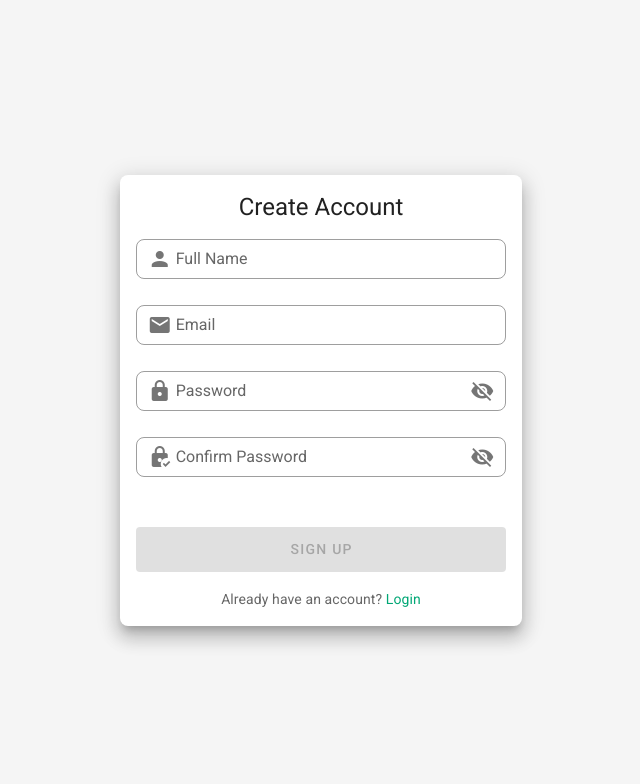
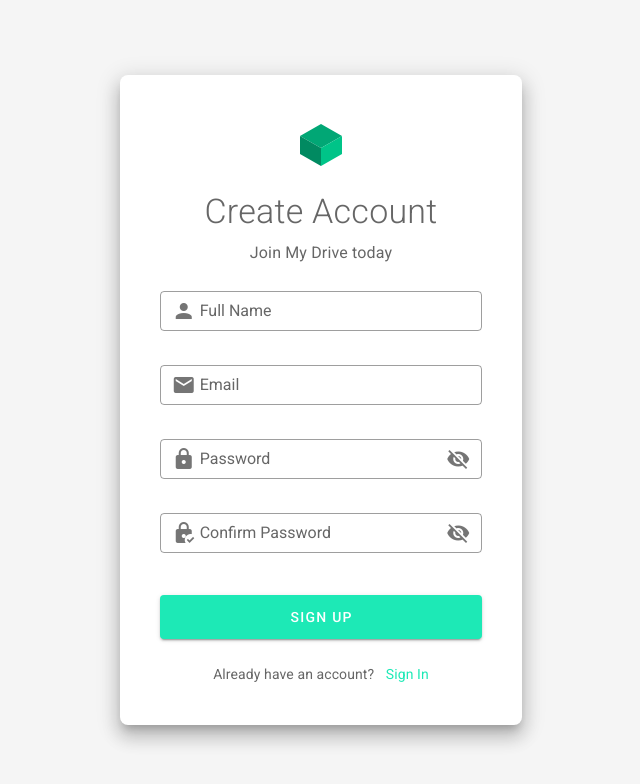
Before and after one commit to Ali-Bhatti/my-drive, a Vue app: page /signup in a window 1280 px wide. Shown: the top 784 px of the page, without its empty margins (319-959 px from the left). Built offline with nearby package versions, Linux system fonts and the light colour scheme.

Commit message:
Refactor Login and Signup components for improved user experience, integrate Logo component, and enhance form validation logic.

```diff
--- a/public/index.html
+++ b/public/index.html
@@ -4,14 +4,14 @@
     <meta charset="utf-8">
     <meta http-equiv="X-UA-Compatible" content="IE=edge">
     <meta name="viewport" content="width=device-width,initial-scale=1.0">
-    <link rel="icon" href="<%= BASE_URL %>favicon-1.png">
+    <link rel="icon" type="image/svg+xml" href="<%= BASE_URL %>favicon.svg">
     <title>My Drive</title>
     <link rel="stylesheet" href="https://fonts.googleapis.com/css?family=Roboto:100,300,400,500,700,900">
     <link rel="stylesheet" href="https://cdn.jsdelivr.net/npm/@mdi/font@latest/css/materialdesignicons.min.css">
   </head>
   <body>
     <noscript>
-      <strong>We're sorry but <%= htmlWebpackPlugin.options.title %> doesn't work properly without JavaScript enabled. Please enable it to continue.</strong>
+      <strong>We're sorry but My Drive doesn't work properly without JavaScript enabled. Please enable it to continue.</strong>
     </noscript>
     <div id="app"></div>
     <!-- built files will be auto injected -->
--- a/src/components/Layout/Navbar.vue
+++ b/src/components/Layout/Navbar.vue
@@ -2,11 +2,21 @@
   <nav>
     <v-app-bar :app="app" color="primary">
       <v-app-bar-nav-icon @click="drawer = !drawer"></v-app-bar-nav-icon>
-      <v-toolbar-title class="text-uppercase">
-        <span class="font-weight-light">Welcome </span>
-        <span class="font-weight-bold">{{ userName }}</span>
-      </v-toolbar-title>
+
+      <div class="d-flex align-center">
+        <Logo :size="32" class="mr-3" />
+        <v-toolbar-title class="text-uppercase">
+          <span class="font-weight-light">My</span>
+          <span class="font-weight-bold"> Drive</span>
+        </v-toolbar-title>
+      </div>
+
       <v-spacer></v-spacer>
+
+      <div class="user-info mr-4">
+        <span class="font-weight-light">Welcome,</span>
+        <span class="font-weight-medium ml-1">{{ userName }}</span>
+      </div>
 
       <!-- dropdown menu -->
       <v-menu offset-y>
@@ -94,7 +104,12 @@
 
 <script>
 import { mapGetters } from 'vuex';
+import Logo from '../Logo.vue';
+
 export default {
+  components: {
+    Logo
+  },
   props: {},
   data() {
     return {
--- a/src/components/Layout/Popup.vue
+++ b/src/components/Layout/Popup.vue
@@ -2,17 +2,8 @@
   <div class="text-center">
     <v-dialog width="370" v-model="dialog">
       <template v-slot:activator="{ on, attrs }">
-        <v-btn
-          v-if="!menuItem"
-          rounded
-          :x-large="isXLarge"
-          :large="!isXLarge"
-          class="text-capitalize black--text"
-          :color="isPrimary ? 'primary' : 'secondary'"
-          @click="dialog = true"
-          v-on="on"
-          v-bind="attrs"
-        >
+        <v-btn v-if="!menuItem" rounded :x-large="isXLarge" :large="!isXLarge" class="text-capitalize black--text"
+          :color="isPrimary ? 'primary' : 'secondary'" @click="dialog = true" v-on="on" v-bind="attrs">
           <v-icon left :large="isXLarge" class="mr-4">{{ icon }}</v-icon>
           {{ btnText }}
         </v-btn>
@@ -31,15 +22,8 @@
 
         <v-form ref="form" v-model="isFormValid">
           <v-card-text class="mt-1 mb-0">
-            <v-text-field
-              outlined single-line
-              color="black"
-              :placeholder="isRenaming ? 'New Name' : 'Folder Name'"
-              v-model="folderName"
-              @focus="$event.target.select()"
-              :rules="[...nameRules, folderExists]"
-              required
-            >
+            <v-text-field outlined single-line color="black" :placeholder="isRenaming ? 'New Name' : 'Folder Name'"
+              v-model="folderName" @focus="$event.target.select()" :rules="[...nameRules, folderExists]" required>
             </v-text-field>
           </v-card-text>
 
@@ -109,6 +93,7 @@ export default {
         this.isRenaming = true;
         this.folderName = this.folder.name;
         this.dialog = true;
+        this.$emit('menu-action');
       }
     },
     async createFolder() {
@@ -129,11 +114,9 @@ export default {
           folderId: this.folder.id,
           newName: this.folderName
         });
+        this.isRenaming = false;
         await this.$store.dispatch('initializeStore');
-        this.isRenaming = false;
-        this.dialog = false;
-        this.$refs.menu && this.$refs.menu.close();
-        this.showMenu = false;
+        this.$emit('rename-complete');
       }
     },
     cancelDialog() {
--- /dev/null
+++ b/src/components/Logo.vue
@@ -0,0 +1,70 @@
+<template>
+  <div class="logo-container" :style="{ width: size + 'px', height: size + 'px' }">
+    <svg :width="size" :height="size" viewBox="0 0 100 100" fill="none" xmlns="http://www.w3.org/2000/svg">
+      <!-- Main cube shape -->
+      <path
+        d="M85 35L50 55L15 35L50 15L85 35Z"
+        :fill="primaryColor"
+        class="logo-shape top"
+      />
+      <!-- Left side -->
+      <path
+        d="M15 35L50 55V85L15 65V35Z"
+        :fill="secondaryColor"
+        class="logo-shape left"
+      />
+      <!-- Right side -->
+      <path
+        d="M50 55L85 35V65L50 85V55Z"
+        :fill="accentColor"
+        class="logo-shape right"
+      />
+    </svg>
+  </div>
+</template>
+
+<script>
+export default {
+  name: 'Logo',
+  props: {
+    size: {
+      type: Number,
+      default: 40
+    },
+    primaryColor: {
+      type: String,
+      default: '#01A775' // Main brand green
+    },
+    secondaryColor: {
+      type: String,
+      default: '#018A61' // Darker shade
+    },
+    accentColor: {
+      type: String,
+      default: '#00C488' // Lighter shade
+    }
+  }
+};
+</script>
+
+<style scoped>
+.logo-container {
+  display: inline-block;
+}
+
+.logo-shape {
+  transition: all 0.3s ease;
+}
+
+.logo-container:hover .top {
+  transform: translateY(-2px);
+}
+
+.logo-container:hover .left {
+  transform: translateX(-2px);
+}
+
+.logo-container:hover .right {
+  transform: translateX(2px);
+}
+</style>
--- a/src/views/Login.vue
+++ b/src/views/Login.vue
@@ -1,143 +1,104 @@
 <template>
-  <div class="auth-wrapper">
-    <v-container fluid class="fill-height">
+  <v-container fluid fill-height class="login-container">
     <v-row align="center" justify="center">
       <v-col cols="12" sm="8" md="4" lg="4">
         <v-card class="elevation-12 rounded-lg">
-            <v-card-title class="text-h5 justify-center py-4">
-              Login
-            </v-card-title>
           <v-card-text>
-              <v-alert
-                v-if="loginError"
-                type="error"
-                dense
-                text
-                class="mb-4"
-              >
-                {{ loginError }}
-              </v-alert>
+            <div class="text-center mb-6">
+              <Logo :size="60" class="mb-4" />
+              <h1 class="text-h4 font-weight-light mb-2">Welcome to <span class="font-weight-medium">My Drive</span></h1>
+              <p class="text-subtitle-1 text-medium-emphasis">Sign in to continue</p>
+            </div>
+
             <v-form ref="form" v-model="valid">
               <v-text-field
-                  v-model.trim="email"
-                  :error-messages="emailErrors"
+                v-model="email"
+                :rules="emailRules"
                 label="Email"
-                  prepend-inner-icon="mdi-email"
-                  type="email"
+                required
                 outlined
                 dense
-                  class="rounded-lg"
-                  @input="$v.email.$touch()"
-                  @blur="validateEmail"
+                prepend-inner-icon="mdi-email"
+                class="mb-2"
               ></v-text-field>
 
               <v-text-field
                 v-model="password"
                 :rules="passwordRules"
                 label="Password"
-                  prepend-inner-icon="mdi-lock"
-                  :type="showPassword ? 'text' : 'password'"
+                required
                 outlined
                 dense
-                  class="rounded-lg"
-                  required
+                prepend-inner-icon="mdi-lock"
                 :append-icon="showPassword ? 'mdi-eye' : 'mdi-eye-off'"
                 @click:append="showPassword = !showPassword"
+                :type="showPassword ? 'text' : 'password'"
+                class="mb-2"
               ></v-text-field>
-              </v-form>
-            </v-card-text>
-            <v-card-actions class="px-4 pb-4">
+
+              <div v-if="error" class="error--text text-center mb-4">
+                {{ error }}
+              </div>
+
               <v-btn
+                color="primary"
+                class="mt-4"
                 block
-                color="rgb(1, 167, 117)"
-                class="white--text"
-                height="45"
-                :disabled="!isFormValid || validating"
+                large
                 :loading="loading"
-                @click="handleLogin"
+                @click="validate"
               >
-                Login
+                Sign In
               </v-btn>
-            </v-card-actions>
-            <v-card-text class="text-center pt-0">
-              Don't have an account?
-              <router-link to="/signup" class="text-decoration-none" style="color: rgb(1, 167, 117)">
+
+              <div class="mt-6 text-center">
+                <span class="text-medium-emphasis">Don't have an account?</span>
+                <router-link to="/signup" class="ml-2 primary--text text-decoration-none">
                   Sign Up
                 </router-link>
+              </div>
+            </v-form>
           </v-card-text>
         </v-card>
       </v-col>
     </v-row>
   </v-container>
-  </div>
 </template>
 
 <script>
-import { db } from '../db';
-import { debounce } from 'lodash';
+import Logo from '../components/Logo.vue';
 
 export default {
-  name: 'Login',
-  data() {
-    return {
-      valid: false,
+  name: "Login",
+  components: {
+    Logo
+  },
+  data: () => ({
+    valid: true,
+    email: "",
+    emailRules: [
+      v => !!v || "E-mail is required",
+      v => /.+@.+\..+/.test(v) || "E-mail must be valid",
+    ],
+    password: "",
+    passwordRules: [
+      v => !!v || "Password is required",
+      v => v.length >= 6 || "Password must be at least 6 characters",
+    ],
+    error: null,
     loading: false,
-      validating: false,
-      email: '',
-      emailErrors: [],
-      password: '',
-      showPassword: false,
-      passwordRules: [
-        v => !!v || 'Password is required',
-        v => v.length >= 6 || 'Password must be at least 6 characters'
-      ]
-    }
-  },
-  computed: {
-    loginError() {
-      return this.$store.getters.loginError;
-    },
-    isFormValid() {
-      return this.email && !this.emailErrors.length && this.password && this.password.length >= 6;
-    }
-  },
-  created() {
-    // Create a debounced version of validateEmail
-    this.debouncedValidateEmail = debounce(this.validateEmail, 300);
-  },
+    showPassword: false
+  }),
   methods: {
-    async validateEmail() {
-      this.emailErrors = [];
-      this.validating = true;
+    async validate() {
+      this.error = null;
+      const isValid = await this.$refs.form.validate();
 
-      try {
-        // Basic format validation
-        if (!this.email) {
-          this.emailErrors.push('Email is required');
+      if (!isValid) {
+        this.error = "Please fix the validation errors above";
         return;
       }
 
-        if (!/.+@.+\..+/.test(this.email)) {
-          this.emailErrors.push('Email must be valid');
-          return;
-        }
-
-        // Check if email exists in database
-        const user = await db.getUserByEmail(this.email);
-        if (!user) {
-          this.emailErrors.push('Email not registered');
-        }
-      } catch (error) {
-        console.error('Error validating email:', error);
-        this.emailErrors.push('Error checking email. Please try again.');
-      } finally {
-        this.validating = false;
-      }
-    },
-    async handleLogin() {
-      await this.validateEmail();
-
-      if (this.isFormValid) {
       this.loading = true;
       try {
         const success = await this.$store.dispatch('login', {
@@ -146,38 +107,26 @@ export default {
         });
 
         if (success) {
-            localStorage.setItem('isAuthenticated', 'true');
           this.$router.push('/home');
         }
+      } catch (error) {
+        console.error('Login error:', error);
+        this.error = "Login failed. Please check your credentials and try again.";
       } finally {
         this.loading = false;
       }
-      }
-    }
     },
-  watch: {
-    email() {
-      if (this.emailErrors.length) {
-        this.debouncedValidateEmail();
-      }
-    }
   },
-  beforeDestroy() {
-    // Cancel any pending debounced calls
-    this.debouncedValidateEmail.cancel();
-  }
-}
+};
 </script>
 
 <style scoped>
-.auth-wrapper {
+.login-container {
+  background-color: #f5f5f5;
   min-height: 100vh;
-  display: flex;
-  align-items: center;
-  background: #f5f5f5;
 }
 
-.v-btn:not(.v-btn--outlined).primary {
-  color: rgb(1, 167, 117);
+.v-card {
+  padding: 24px !important;
 }
 </style>
--- a/src/views/Signup.vue
+++ b/src/views/Signup.vue
@@ -1,160 +1,204 @@
 <template>
-  <div class="auth-wrapper">
-    <v-container fluid class="fill-height">
+  <v-container fluid fill-height class="signup-container">
     <v-row align="center" justify="center">
       <v-col cols="12" sm="8" md="4" lg="4">
         <v-card class="elevation-12 rounded-lg">
-            <v-card-title class="text-h5 justify-center py-4">
-              Create Account
-            </v-card-title>
           <v-card-text>
-              <v-form ref="form" v-model="valid" @submit.prevent="handleSignup">
+            <div class="text-center mb-6">
+              <Logo :size="60" class="mb-4" />
+              <h1 class="text-h4 font-weight-light mb-2">Create Account</h1>
+              <p class="text-subtitle-1 text-medium-emphasis">Join My Drive today</p>
+            </div>
+
+            <v-form ref="form" v-model="valid">
               <v-text-field
                 v-model="name"
                 :rules="nameRules"
                 label="Full Name"
-                  prepend-inner-icon="mdi-account"
+                required
                 outlined
                 dense
-                  class="rounded-lg"
-                  required
+                prepend-inner-icon="mdi-account"
+                class="mb-2"
               ></v-text-field>
 
               <v-text-field
                 v-model="email"
                 :rules="emailRules"
                 label="Email"
-                  prepend-inner-icon="mdi-email"
-                  type="email"
+                required
                 outlined
                 dense
-                  class="rounded-lg"
-                  required
+                prepend-inner-icon="mdi-email"
+                class="mb-2"
               ></v-text-field>
 
               <v-text-field
                 v-model="password"
                 :rules="passwordRules"
                 label="Password"
-                  prepend-inner-icon="mdi-lock"
-                  :type="showPassword ? 'text' : 'password'"
+                required
                 outlined
                 dense
-                  class="rounded-lg"
-                  required
+                prepend-inner-icon="mdi-lock"
                 :append-icon="showPassword ? 'mdi-eye' : 'mdi-eye-off'"
                 @click:append="showPassword = !showPassword"
+                :type="showPassword ? 'text' : 'password'"
+                class="mb-2"
               ></v-text-field>
 
               <v-text-field
                 v-model="confirmPassword"
                 :rules="confirmPasswordRules"
                 label="Confirm Password"
-                  prepend-inner-icon="mdi-lock-check"
-                  :type="showConfirmPassword ? 'text' : 'password'"
+                required
                 outlined
                 dense
-                  class="rounded-lg"
-                  required
+                prepend-inner-icon="mdi-lock-check"
                 :append-icon="showConfirmPassword ? 'mdi-eye' : 'mdi-eye-off'"
                 @click:append="showConfirmPassword = !showConfirmPassword"
+                :type="showConfirmPassword ? 'text' : 'password'"
+                class="mb-2"
               ></v-text-field>
-              </v-form>
-            </v-card-text>
-            <v-card-actions class="px-4 pb-4">
+
+              <div v-if="error" class="error--text text-center mb-4">
+                {{ error }}
+              </div>
+
               <v-btn
+                color="primary"
+                class="mt-4"
                 block
-                color="rgb(1, 167, 117)"
-                class="white--text"
-                height="45"
-                :disabled="!valid"
-                @click="handleSignup"
+                large
+                :loading="loading"
+                @click="validate"
               >
                 Sign Up
               </v-btn>
-            </v-card-actions>
-            <v-card-text class="text-center pt-0">
-              Already have an account?
-              <router-link to="/login" class="text-decoration-none" style="color: rgb(1, 167, 117)">
-                Login
+
+              <div class="mt-6 text-center">
+                <span class="text-medium-emphasis">Already have an account?</span>
+                <router-link to="/login" class="ml-2 primary--text text-decoration-none">
+                  Sign In
                 </router-link>
+              </div>
+            </v-form>
           </v-card-text>
         </v-card>
       </v-col>
     </v-row>
   </v-container>
-  </div>
 </template>
 
 <script>
+import Logo from '../components/Logo.vue';
+import { db } from '../db';
+
 export default {
-  name: 'Signup',
-  data() {
-    return {
-      valid: false,
-      name: '',
-      email: '',
-      password: '',
-      confirmPassword: '',
+  name: "Signup",
+  components: {
+    Logo
+  },
+  data: () => ({
+    valid: true,
+    name: "",
+    nameRules: [
+      v => !!v || "Name is required",
+      v => v.length <= 50 || "Name must be less than 50 characters",
+    ],
+    email: "",
+    emailRules: [
+      v => !!v || "E-mail is required",
+      v => /.+@.+\..+/.test(v) || "E-mail must be valid",
+    ],
+    password: "",
+    passwordRules: [
+      v => !!v || "Password is required",
+      v => v.length >= 6 || "Password must be at least 6 characters",
+    ],
+    confirmPassword: "",
+    error: null,
+    loading: false,
     showPassword: false,
-      showConfirmPassword: false,
-      nameRules: [
-        v => !!v || 'Name is required',
-        v => v.length >= 2 || 'Name must be at least 2 characters'
-      ],
-      emailRules: [
-        v => !!v || 'Email is required',
-        v => /.+@.+\..+/.test(v) || 'Email must be valid',
-        //v => !this.$store.getters.isEmailTaken(v) || 'Email already registered'
-      ],
-      passwordRules: [
-        v => !!v || 'Password is required',
-        v => v.length >= 6 || 'Password must be at least 6 characters'
-      ],
-      confirmPasswordRules: [
-        v => !!v || 'Please confirm your password',
-        v => v === this.password || 'Passwords must match'
-      ]
+    showConfirmPassword: false
+  }),
+  computed: {
+    confirmPasswordRules() {
+      return [
+        v => !!v || "Please confirm your password",
+        v => v === this.password || "Passwords do not match"
+      ];
     }
   },
   methods: {
-    handleSignup() {
-      if (this.$refs.form.validate()) {
-        console.log('Form data:', {
+    async checkEmailExists(email) {
+      try {
+        const existingUser = await db.getUserByEmail(email);
+        return existingUser !== undefined;
+      } catch (error) {
+        console.error('Error checking email:', error);
+        return false;
+      }
+    },
+    async validate() {
+      this.error = null;
+      const isValid = await this.$refs.form.validate();
+
+      if (!isValid) {
+        this.error = "Please fix the validation errors above";
+        return;
+      }
+
+      if (this.password !== this.confirmPassword) {
+        this.error = "Passwords do not match";
+        return;
+      }
+
+      // Check if email already exists
+      this.loading = true;
+      try {
+        const emailExists = await this.checkEmailExists(this.email);
+        if (emailExists) {
+          this.error = "This email is already registered. Please use a different email or sign in.";
+          this.loading = false;
+          return;
+        }
+
+        const success = await this.$store.dispatch('registerNewUser', {
           name: this.name,
           email: this.email,
           password: this.password
         });
 
-        this.$store.dispatch('registerNewUser', {
-          name: this.name,
-          email: this.email,
-          password: this.password
-        });
-        localStorage.setItem('isAuthenticated', 'true');
-        this.$router.push('/home');
+        if (success) {
+          this.$router.push('/');
         }
+      } catch (error) {
+        console.error('Registration error:', error);
+        this.error = "Registration failed. Please try again.";
+      } finally {
+        this.loading = false;
       }
     },
+  },
   watch: {
-    email(newVal) {
-      console.log('Email changed:', newVal);
-      // Only validate email rules
-      const isValid = this.emailRules.every(rule => {
-        const result = rule(newVal);
-        return result === true || typeof result === 'string';
-      });
-      this.valid = isValid && this.name && this.password && this.confirmPassword;
+    // Clear error when email changes
+    email() {
+      if (this.error && this.error.includes('email is already registered')) {
+        this.error = null;
       }
     }
   }
+};
 </script>
 
 <style scoped>
-.auth-wrapper {
+.signup-container {
+  background-color: #f5f5f5;
   min-height: 100vh;
-  display: flex;
-  align-items: center;
-  background: #f5f5f5;
+}
+
+.v-card {
+  padding: 24px !important;
 }
 </style>
```
Also changed, not shown: src/views/About.vue (+68 -8 lines), src/views/Home.vue (+40 -20 lines), public/favicon.svg (added). Lines whose indentation alone changed are shown as unchanged.
